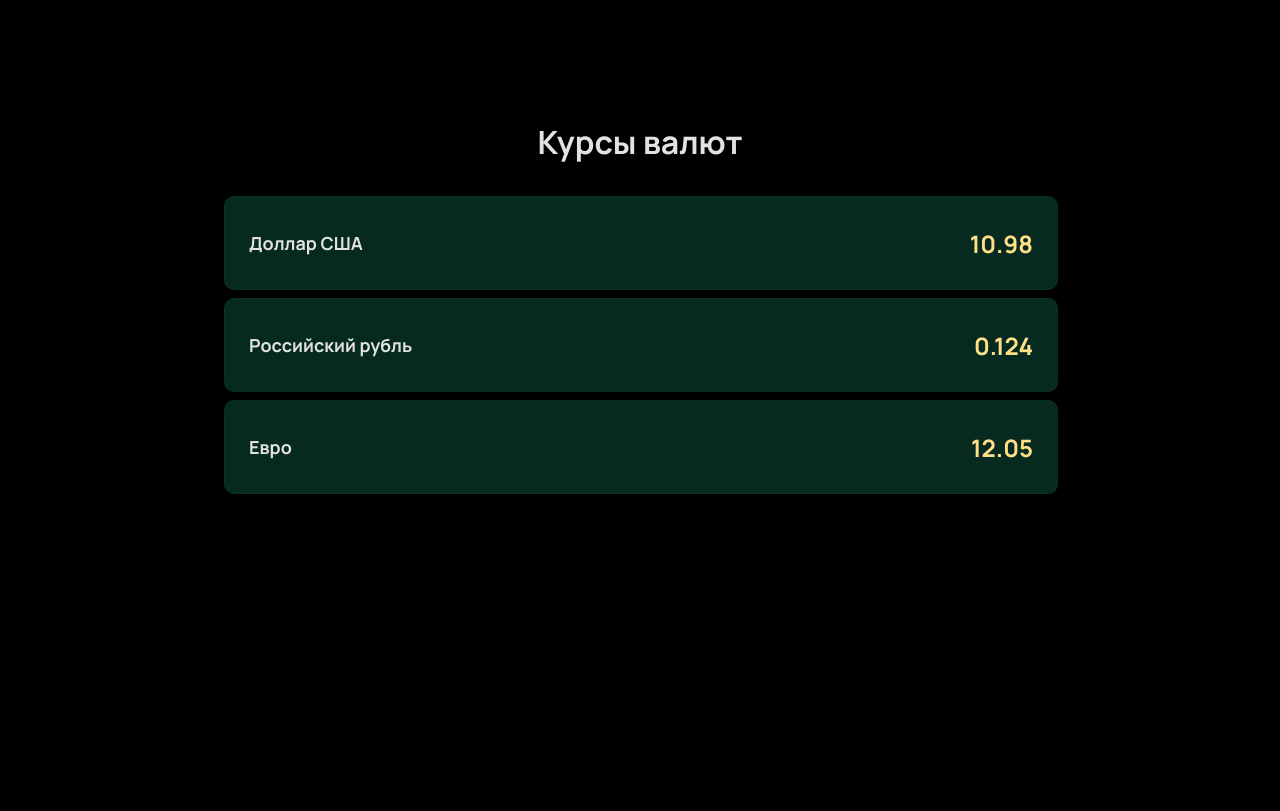
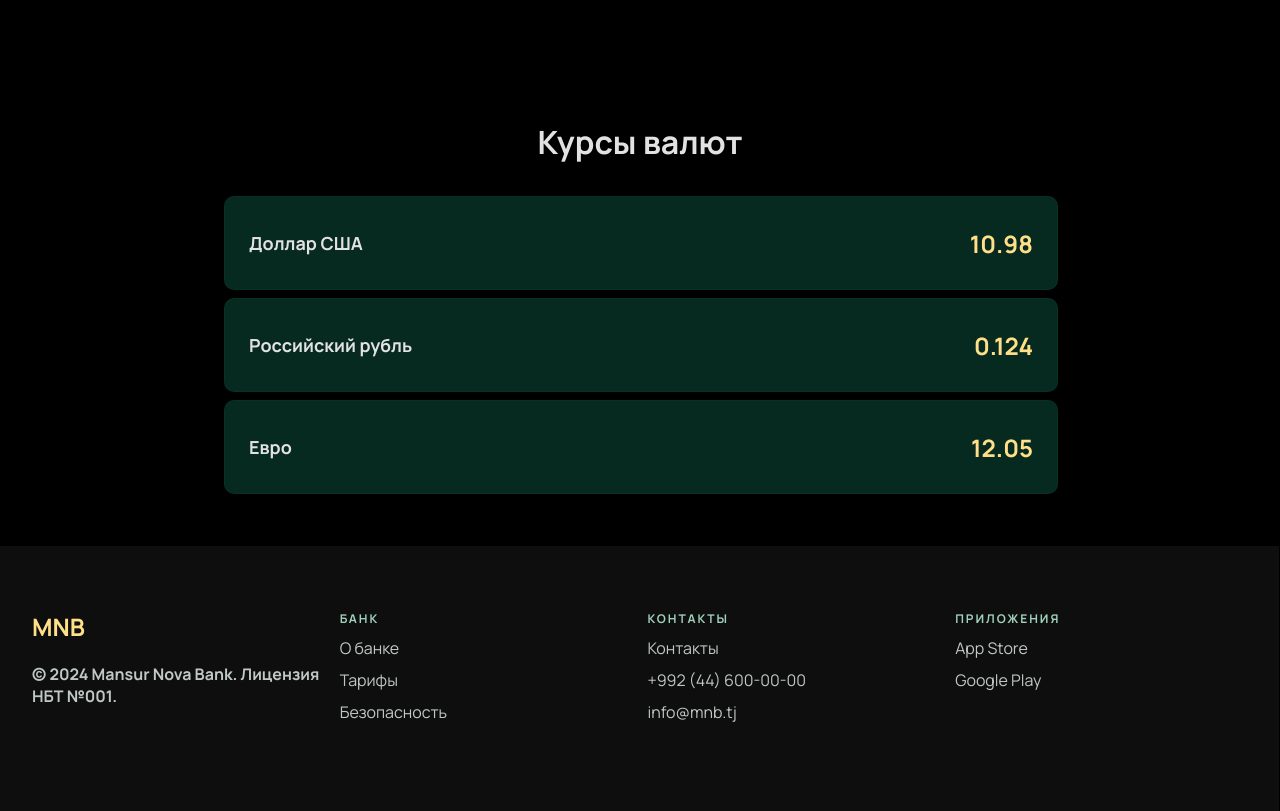
Before and after one commit to mansurjurakhonzoda/Mansur-Nova-Bank, a plain HTML site: page index.html in a window 1280 px wide. Shown: the part 1857-2668 px from the top of the page. Before the commit the page ends 2403 px from the top, so only its background shows below. Drawn offline with Linux system fonts and the light colour scheme.

Commit message:
end of first page

```diff
--- a/index.html
+++ b/index.html
@@ -188,5 +188,35 @@
         </div>
       </section>
     </main>
+
+    <footer>
+      <div class="mnb">
+        <span>MNB</span>
+        <p>© 2024 Mansur Nova Bank. Лицензия НБТ №001.</p>
+      </div>
+
+      <ul>
+        <h4>БАНК</h4>
+
+        <li>О банке</li>
+        <li>Тарифы</li>
+        <li>Безопасность</li>
+      </ul>
+
+      <ul>
+        <h4>КОНТАКТЫ</h4>
+
+        <li>Контакты</li>
+        <li>+992 (44) 600-00-00</li>
+        <li>info@mnb.tj</li>
+      </ul>
+
+      <ul>
+        <h4>ПРИЛОЖЕНИЯ</h4>
+
+        <li>App Store</li>
+        <li>Google Play</li>
+      </ul>
+    </footer>
   </body>
 </html>
--- a/style.css
+++ b/style.css
@@ -455,3 +455,48 @@ section:nth-child(4) h2 {
   font-weight: 700;
   color: #ffe088;
 }
+footer {
+  width: 94.9%;
+  height: 137px;
+  padding: 64px 32px;
+  background-color: #0e0e0e;
+  display: flex;
+  justify-content: space-between;
+}
+.mnb {
+  width: 24%;
+  height: 136px;
+}
+.mnb span {
+  font-size: 24px;
+  font-weight: 700;
+  color: #ffe088;
+}
+.mnb p {
+  font-size: 16px;
+  font-weight: 700;
+  color: #c0c8c3;
+  margin-top: 20px;
+}
+footer ul {
+  width: 24%;
+  height: 136px;
+}
+footer ul h4 {
+  font-size: 12px;
+  color: #a0d1bc;
+  letter-spacing: 2px;
+  text-transform: none;
+}
+footer ul {
+  list-style: none;
+  padding: 0;
+}
+footer ul li {
+  font-size: 16px;
+  color: #c0c8c3;
+  margin-top: 10px;
+}
+footer ul li:hover {
+  color: #ffe088;
+}
```
